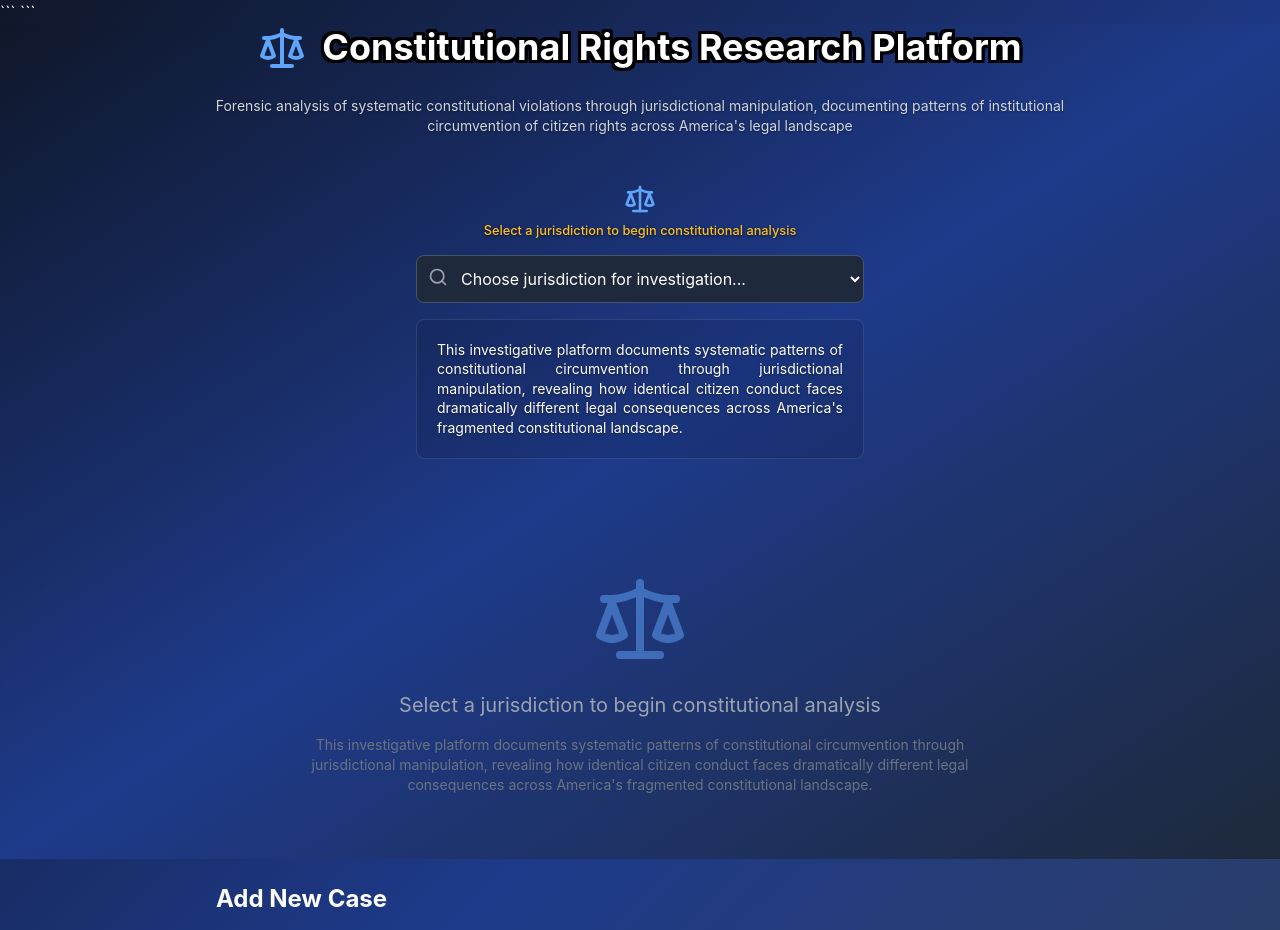
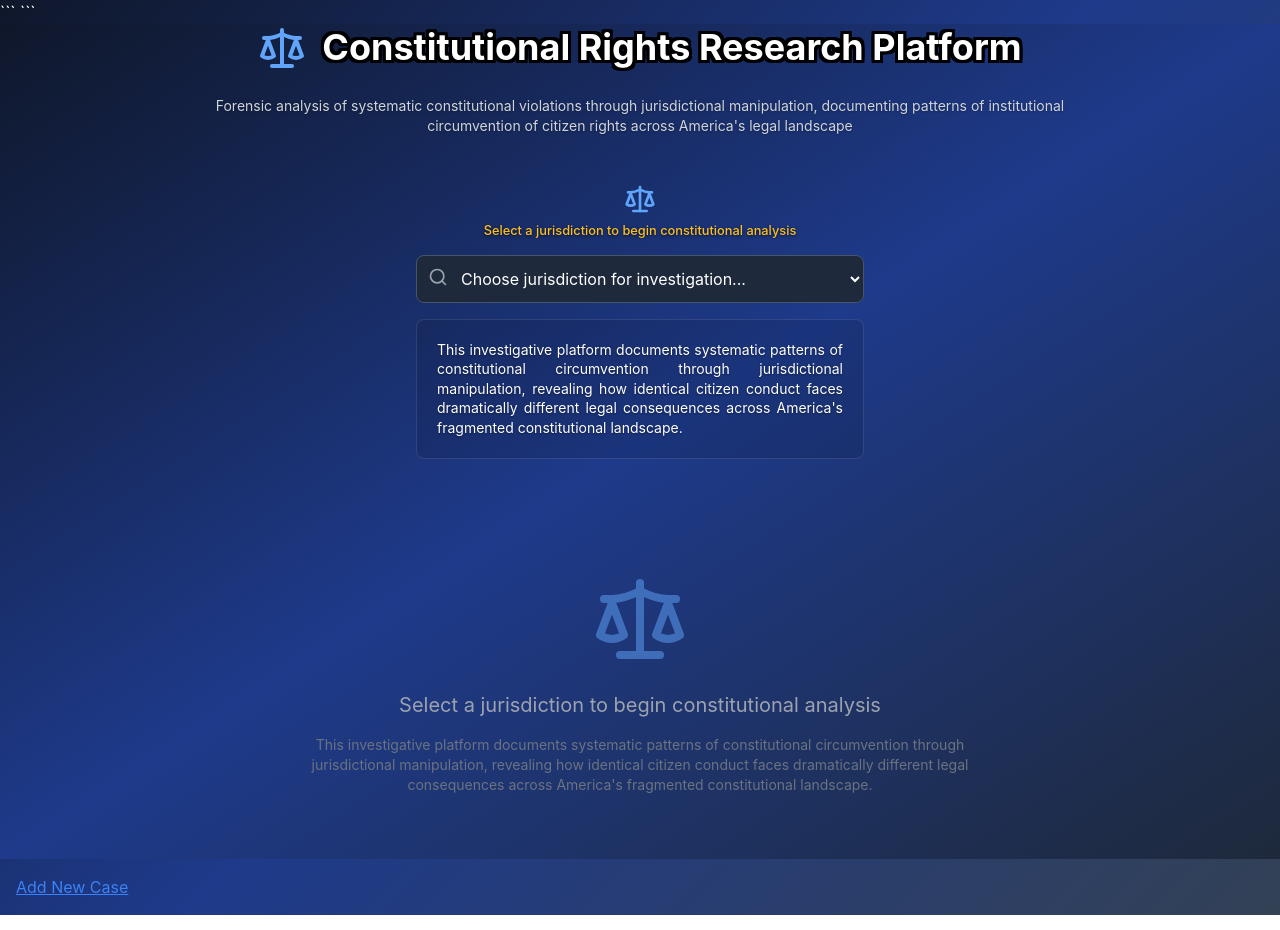
Before and after one commit to patriotnewsactivism/civil-rights-tool, a React (Create React App) app: page / in a window 1280 px wide. Shown: the top 930 px of the page. Built offline with nearby package versions, Linux system fonts and the light colour scheme.

Commit message:
Move CaseUpload to /upload page; add link on home page
Move CaseUpload to /upload page; add link on home page

```diff
--- a/src/App.js
+++ b/src/App.js
@@ -1251,10 +1251,17 @@ const CivilRightsLegalTool = () => {
 };
 
 function App() {
+    const path = window.location.pathname;
+  if (path === '/upload') {
+    return <CaseUpload />;
+  }
+
   return (
     <div className="App">
       <CivilRightsLegalTool />
-       <CaseUpload />
+             <div className="p-4">
+        <a href="/upload" className="text-blue-500 underline">Add New Case</a>
+      </div>
     </div>
 
   );
```
